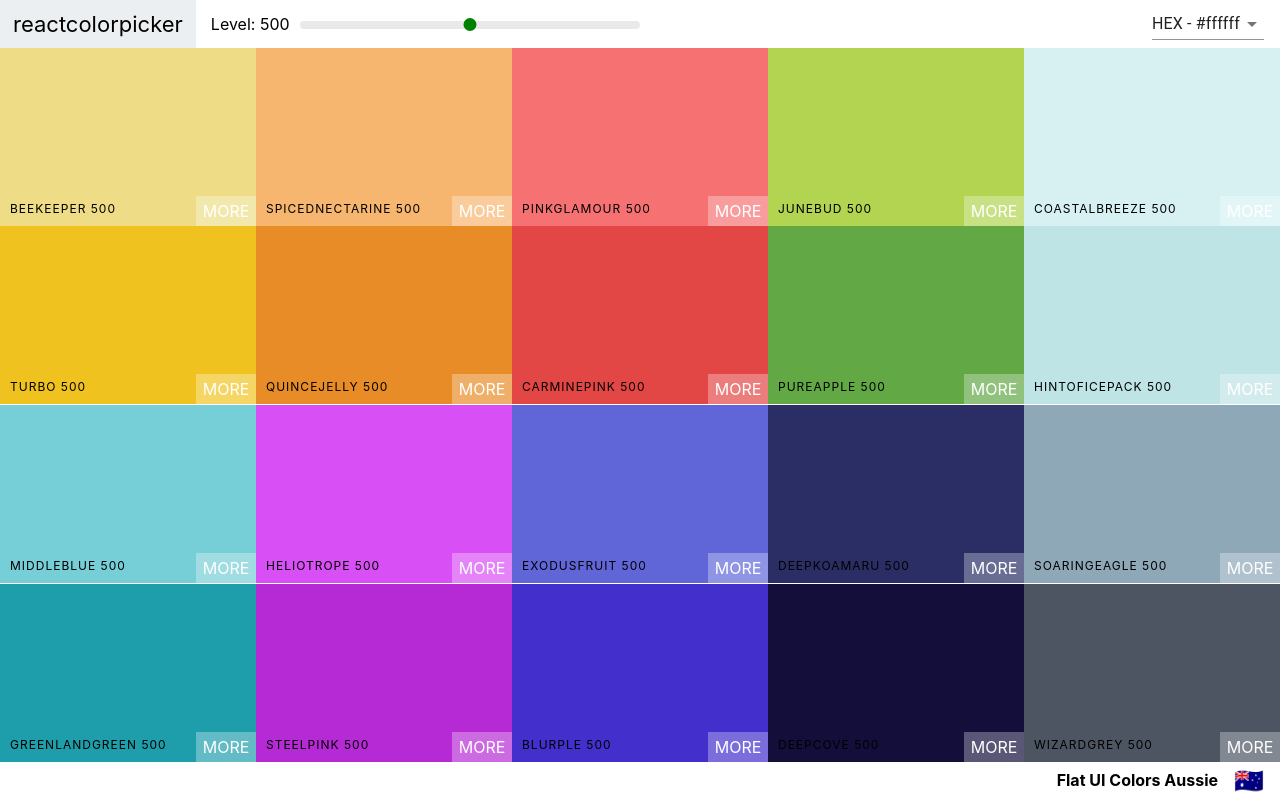
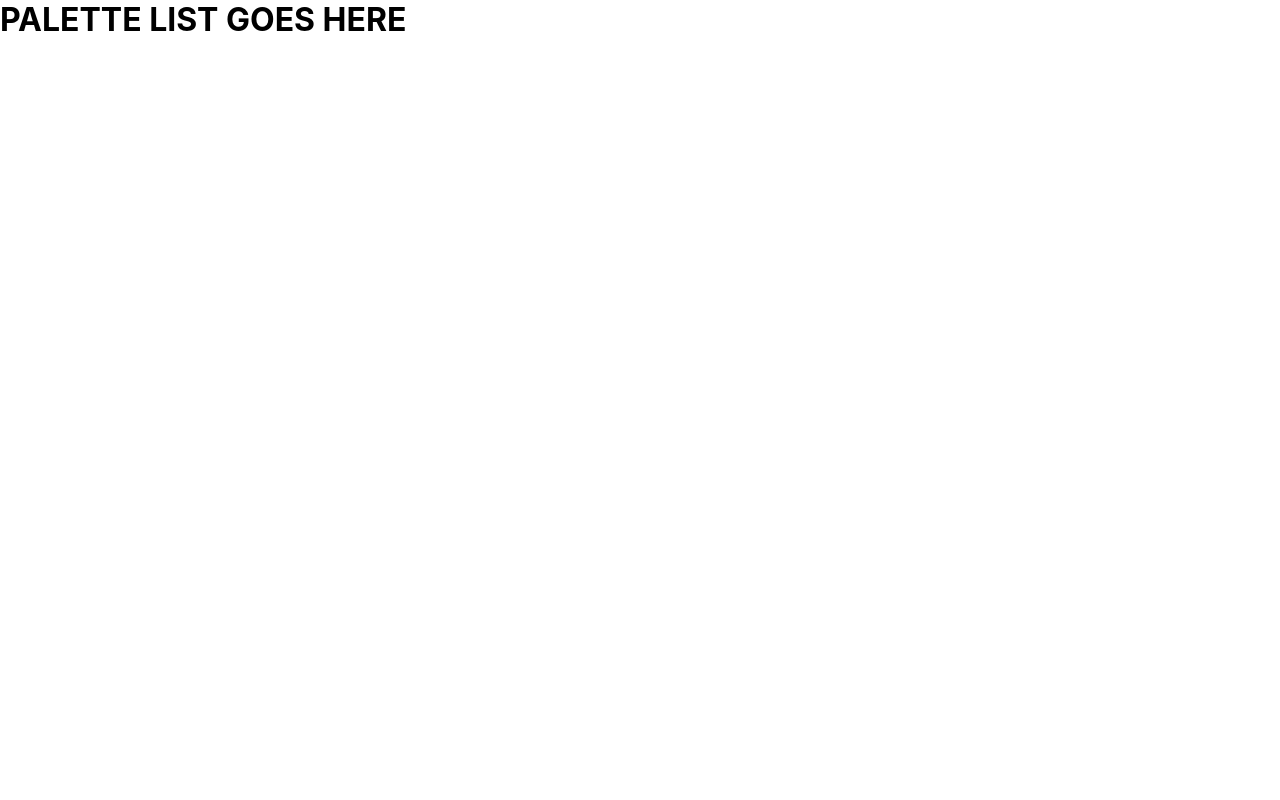
Before and after one commit to k-son/react-color-app, a React (Create React App) app: page / in a window 1280 px wide. Built offline with nearby package versions, Linux system fonts and the light colour scheme.

Commit message:
Add Router

```diff
--- a/package.json
+++ b/package.json
@@ -13,6 +13,7 @@
     "react": "^17.0.1",
     "react-copy-to-clipboard": "^5.0.2",
     "react-dom": "^17.0.1",
+    "react-router-dom": "^5.2.0",
     "react-scripts": "4.0.1",
     "web-vitals": "^0.2.4"
   },
--- a/src/App.js
+++ b/src/App.js
@@ -1,4 +1,5 @@
 import React, { Component } from 'react';
+import { Route, Switch } from 'react-router-dom';
 import Palette from './Palette';
 import seedColors from './seedColors';
 import { generatePalette } from "./colorHelpers";
@@ -6,9 +7,13 @@
 class App extends Component {
   render() {
     return (
-      <div className="App">
-        <Palette palette={generatePalette(seedColors[4])} />
-      </div>
+      <Switch>
+        <Route exact path="/" render={() => <h1>PALETTE LIST GOES HERE</h1>} />
+        <Route exact path="/palette/:id" render={() => <h1>INDIVIDUAL PALETTE</h1>} />
+      </Switch>
+      //<div className="App">
+      //  <Palette palette={generatePalette(seedColors[4])} />
+      //</div>
     );
   }
 }
--- a/src/index.js
+++ b/src/index.js
@@ -1,12 +1,15 @@
 import React from 'react';
 import ReactDOM from 'react-dom';
+import { BrowserRouter } from 'react-router-dom';
 import './index.css';
 import App from './App';
 import reportWebVitals from './reportWebVitals';
 
 ReactDOM.render(
   <React.StrictMode>
-    <App />
+    <BrowserRouter>
+      <App />
+    </BrowserRouter>
   </React.StrictMode>,
   document.getElementById('root')
 );
```
Also changed, not shown: 1 other file (tests, documents, lock files or other folders).
